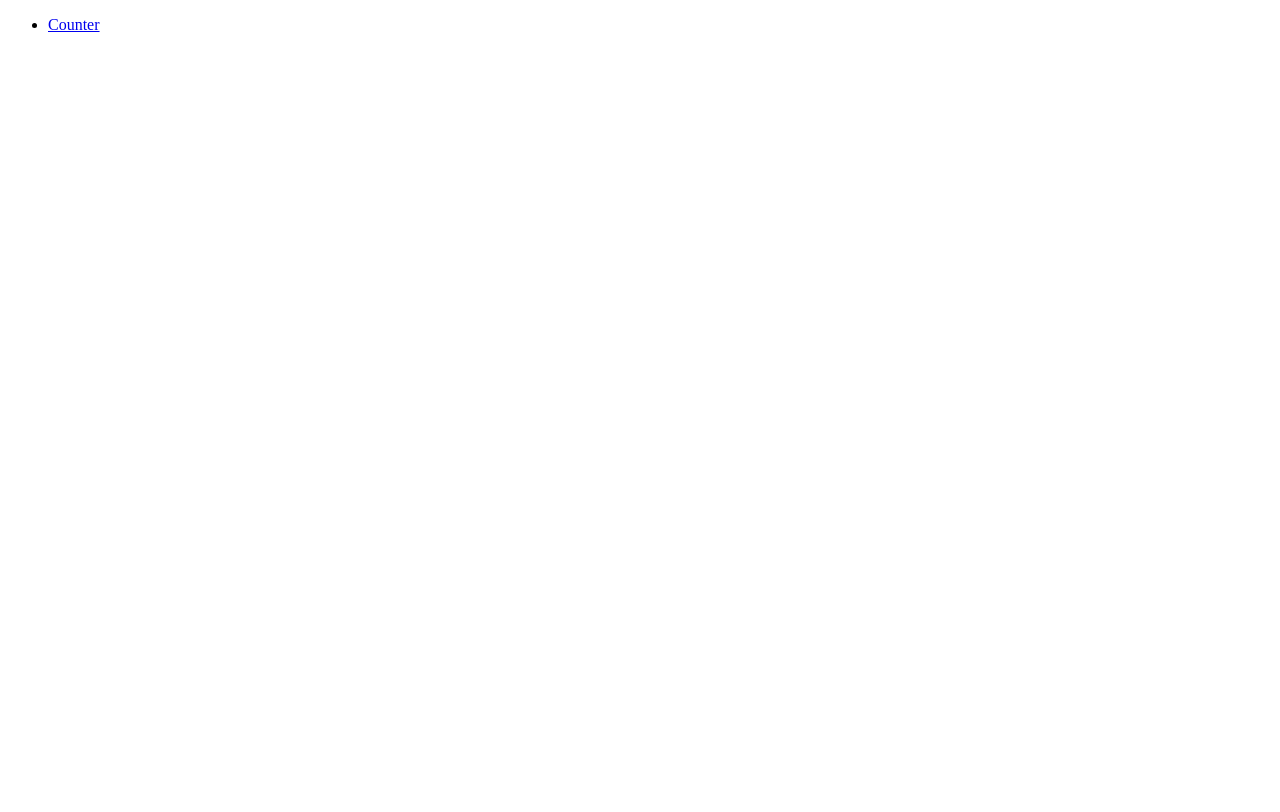
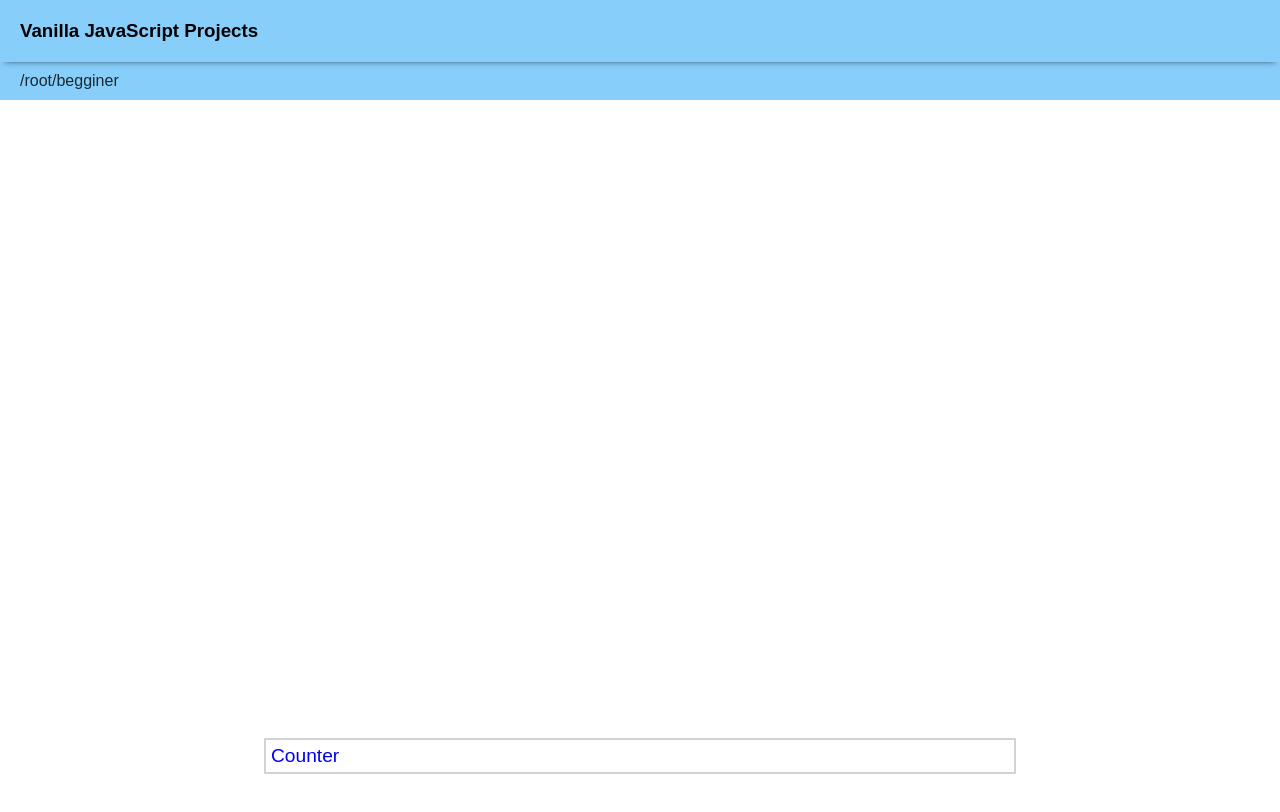
Before and after one commit to AbrarShahriar/Vanilla-JS-Projects, a plain HTML site: page Begginer/beginner.html in a window 1280 px wide. Shown: the top 812 px of the page. Drawn offline with Linux system fonts and the light colour scheme.

Commit message:
addes styles

```diff
--- a/Begginer/beginner.html
+++ b/Begginer/beginner.html
@@ -5,9 +5,17 @@
     <meta charset="UTF-8">
     <meta name="viewport" content="width=device-width, initial-scale=1">
     <title></title>
+    <link rel="stylesheet" href="../style.css" type="text/css" media="all" />
 </head>
 
 <body>
+    <header>
+      <h3>Vanilla JavaScript Projects</h3>
+    </header>
+    <section>
+      <span>/root/begginer</span>
+    </section>
+
   <ul>
     <li><a href="Counter/">Counter</a></li>
   </ul>
--- /dev/null
+++ b/style.css
@@ -0,0 +1,46 @@
+* {
+  padding: 0;
+  margin: 0;
+}
+
+body {
+  font-family: Arial, Helvetica, sans-serif;
+}
+
+header {
+  background: lightskyblue;
+  padding: 20px;
+  box-shadow: 0px 3px 7px -5px rgba(0,0,0,1);
+  position: sticky;
+  top: 0;
+  z-index: 100;
+}
+
+section {
+  background: lightskyblue;
+  padding: 10px;
+}
+
+section > span {
+  margin-left: 10px;
+  font-size: 1rem;
+  opacity: 0.8;
+}
+
+ul {
+  margin: 50vw auto;
+  width: 60%;
+  /* outline: 2px solid red */
+}
+
+ul > li {
+  list-style: none;
+  margin: 10px;
+  outline: 2px solid lightgray;
+  padding: 5px;
+}
+
+ul > li > a {
+  text-decoration: none;
+  font-size: 1.2rem;
+}
```
Also changed, not shown: index.html (+8 -0 lines).
